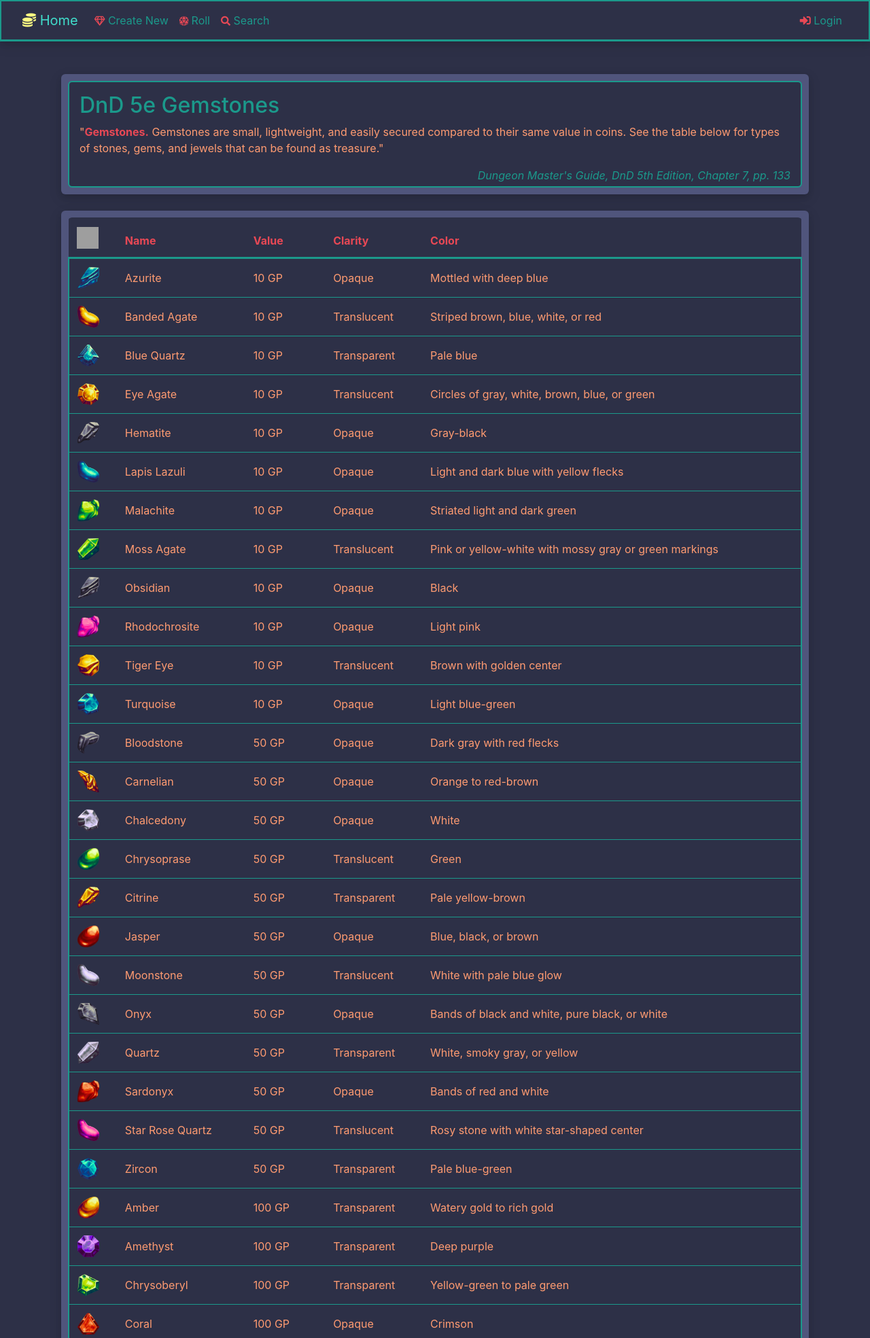
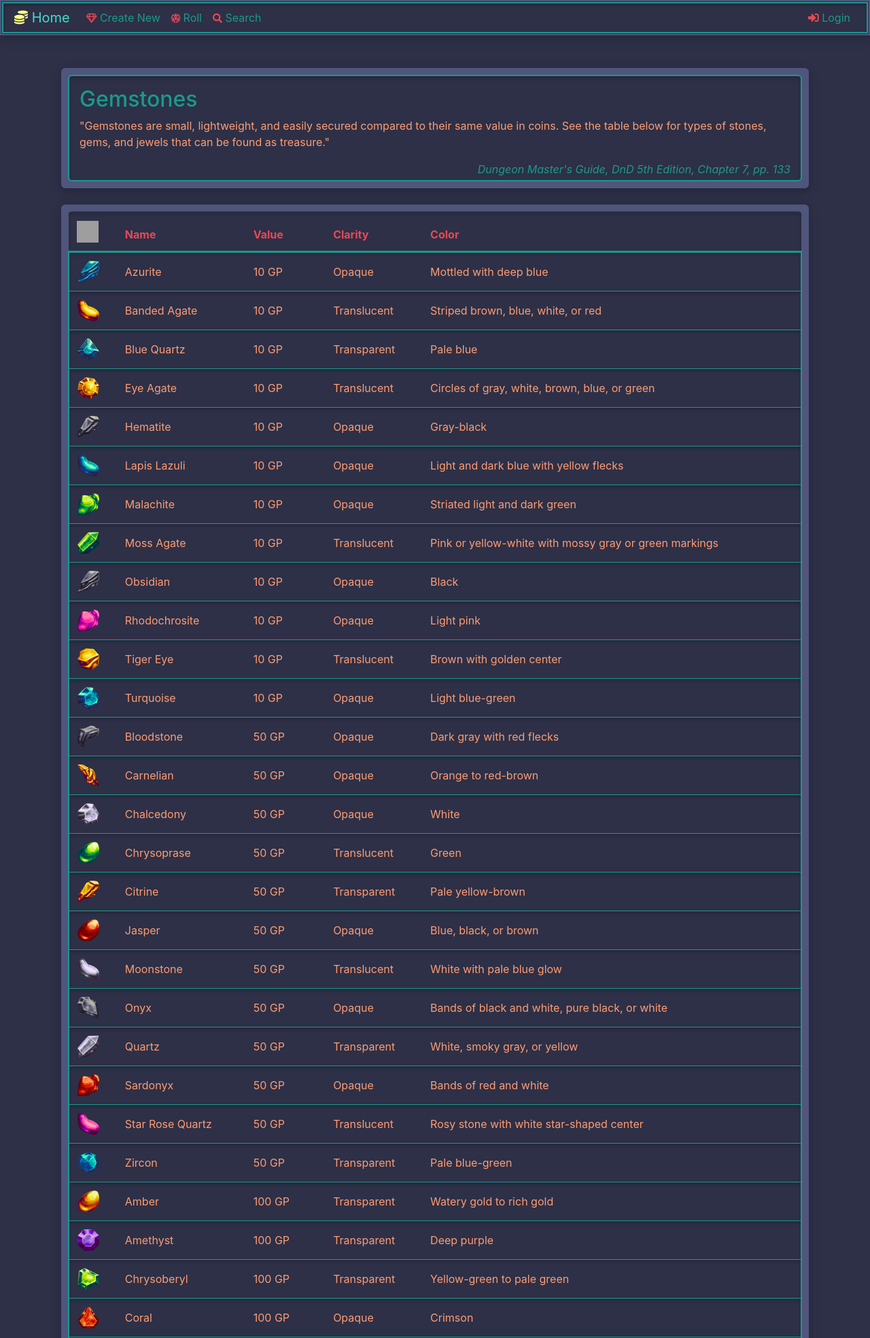
Before and after one commit to Stephanie-Burns/gemstone_roller_demo, a Django app: page /treasure/gemstone/ in a window 1280 px wide. Shown: the top 1969 px of the page at 68% size. Run offline with Django 4.2, Linux system fonts and the light colour scheme; data comes from the database, SQL or seed files in the repository; some libraries are stand-ins or nearby versions; grey boxes are pictures that could not be loaded.

Commit message:
more styles

```diff
--- a/static/css/landing.css
+++ b/static/css/landing.css
@@ -1,14 +1,3 @@
-
-/* === Form Styles === */
-input, textarea, select {
-    background-color: #50557c;  /* Background color */
-    color: #ff9b71;  /* Text color */
-}
-
-label {
-    color: #e84855;
-}
-
 
 /* === Document Wrapper Styles === */
 .outer-content-container {
@@ -25,6 +14,21 @@ label {
     background-color: #2d3047;
     border: 2px solid #1b998b;
     padding: 15px 15px 15px 15px;
+    box-shadow: inset 0px 4px 6px -1px rgba(0, 0, 0, 0.2);
+}
+
+.inner-shadow {
+    box-shadow: inset 0px 4px 6px -1px rgba(0, 0, 0, 0.2);
+}
+
+/* === Form Styles === */
+input, textarea, select {
+    background-color: #50557c;
+    color: #ff9b71;
+}
+
+label {
+    color: #e84855;
 }
 
 
@@ -63,7 +67,7 @@ label {
     border-bottom: 3px solid #1b998b;
 }
 
-.gemstone-th:hover {
+.gemstone-th:hover, th:hover {
     color: #ffffff;
     cursor: pointer;
 }
@@ -74,6 +78,7 @@ label {
     background-color: #2d3047;
     border-left: 2px solid #1b998b;
     border-right: 2px solid #1b998b;
+    box-shadow: inset 0px 4px 6px -1px rgba(0, 0, 0, 0.2);
 }
 
 .gemstone-tr:hover {
@@ -93,7 +98,6 @@ td {
 
 
 /* === Document Styles === */
-
 /** {*/
 /*    border: 1px solid red !important;*/
 /*}*/
@@ -115,16 +119,19 @@ em {
     color: #1b998b;
 }
 
+
 /* === Navbar Styles === */
+.navbar-wrapper {
+    padding: 1px;
+    border: 2px solid #1b998b;
+    box-shadow: inset 0px 4px 6px -1px rgba(0, 0, 0, 0.2);
+}
 
 .custom-navbar {
+    padding: 1px;
     background-color: #2d3047;
-    border: 2px solid #1b998b;
-    border-bottom: 3px solid #1b998b;
+    border: 2px solid #50557c;
     box-shadow: 0 4px 8px rgba(0, 0, 0, 0.1), 0 6px 20px rgba(0, 0, 0, 0.1);
-    /*background-color: #50557c;*/
-    /*border: 2px solid #50557c;*/
-    /*border-bottom: 3px solid #50557c;*/
 }
 
 .custom-navbar-brand, .custom-nav-link {
@@ -141,8 +148,8 @@ em {
     color: #ffffff;
 }
 
+
 /* === Icon Colors === */
-
 .icon-yellow {
     color: #fffd82;
 }
@@ -151,23 +158,20 @@ em {
     color: #e84855;
 }
 
+
 /*ScrollBars*/
-
-/* For Webkit browsers like Chrome and Safari */
 ::-webkit-scrollbar {
     width: 12px;
 }
 
 ::-webkit-scrollbar-thumb {
-    background-color: #333; /* Dark grey for the thumb (scrollbar handle) */
-    /*border-radius: 6px;*/
+    background-color: #333;
 }
 
 ::-webkit-scrollbar-thumb:hover {
-    background-color: #555; /* Slightly lighter grey when hovering over the thumb */
+    background-color: #555;
 }
 
 ::-webkit-scrollbar-track {
-    background-color: #1a1a1a; /* Very dark grey for the track (scrollbar background) */
-    /*border-radius: 6px;*/
+    background-color: #1a1a1a;
 }
--- a/templates/base.html
+++ b/templates/base.html
@@ -35,6 +35,11 @@
         {% block content %}{% endblock %}
     </div>
 
+    <!-- jQuery and Bootstrap JS -->
+{#    <script src="https://code.jquery.com/jquery-3.5.1.slim.min.js"></script>#}
+{#    <script src="https://cdn.jsdelivr.net/npm/@popperjs/core@2.9.1/dist/umd/popper.min.js"></script>#}
+{#    <script src="https://stackpath.bootstrapcdn.com/bootstrap/4.5.2/js/bootstrap.min.js"></script>#}
+
     <!-- Page JS -->
     {% block extra_js %}{% endblock %}
 </body>
--- a/templates/navbar.html
+++ b/templates/navbar.html
@@ -1,6 +1,6 @@
 
-<div>
     <nav class="navbar navbar-expand-md custom-navbar mb-5">
+        <div class="container-fluid navbar-wrapper">
             <div class="container-fluid">
                 <a class="navbar-brand custom-navbar-brand {% if request.resolver_match.url_name == 'gemstone_index' %}custom-active{% endif %}" href="{% url 'treasure:gemstone_index' %}">
                     <i class="fas fa-coins icon-yellow"></i> Home
@@ -43,5 +43,5 @@
                     </ul>
                 </div>
             </div>
+        </div>
     </nav>
-</div>
--- a/treasure/templates/treasure/gemstone-all.html
+++ b/treasure/templates/treasure/gemstone-all.html
@@ -1,10 +1,10 @@
 
 <div class="outer-content-container mb-4">
     <div class="container inner-content-container pb-0">
-        <h2>DnD 5e Gemstones</h2>
+        <h2>Gemstones</h2>
 
         <p>
-            "<strong>Gemstones.</strong> Gemstones are small, lightweight, and easily secured compared to their
+            "Gemstones are small, lightweight, and easily secured compared to their
             same value in coins. See the table below for types of stones, gems, and jewels that can be found as treasure."
         </p>
         <p class="text-right pb-1 mb-0"><em>Dungeon Master's Guide, DnD 5th Edition, Chapter 7, pp. 133</em></p>
--- a/treasure/templates/treasure/snippets/gemstone-table.html
+++ b/treasure/templates/treasure/snippets/gemstone-table.html
@@ -7,7 +7,7 @@
         <div class="table-responsive inner-table-container">
             <table id="gemstoneTable" class="table gemstone-table">
                 <thead class="gemstone-thead">
-                    <tr>
+                    <tr class="inner-shadow">
                         <th><img src="{% static 'img/gemstone-default.png' %}" alt="Default Gemstone" height="32" width="32"> </th>
                         <th role="button" onclick="sortTable('name', 'string')">Name</th>
                         <th role="button" onclick="sortTable('value', 'number')">Value</th>
```
Lines whose indentation alone changed are shown as unchanged.
